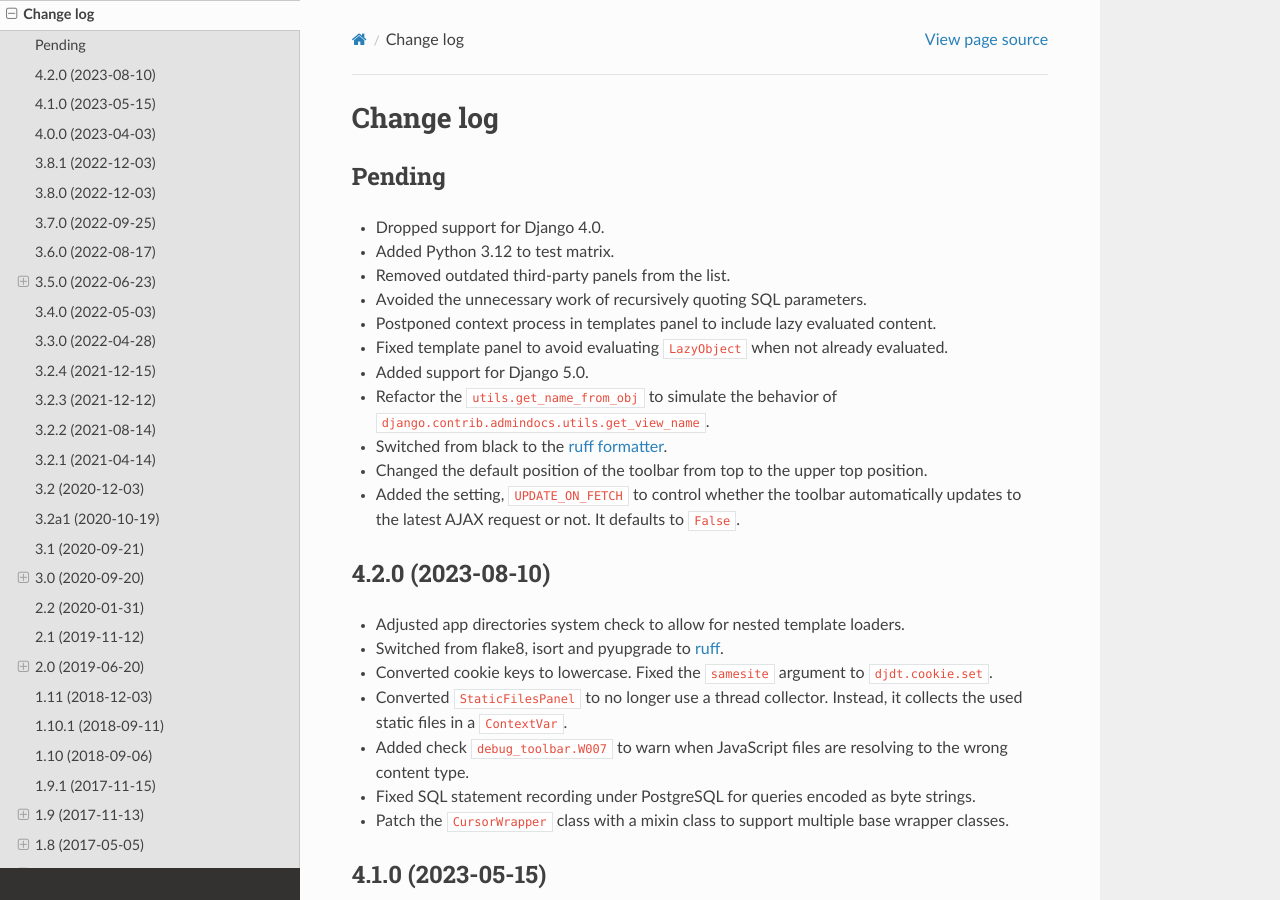
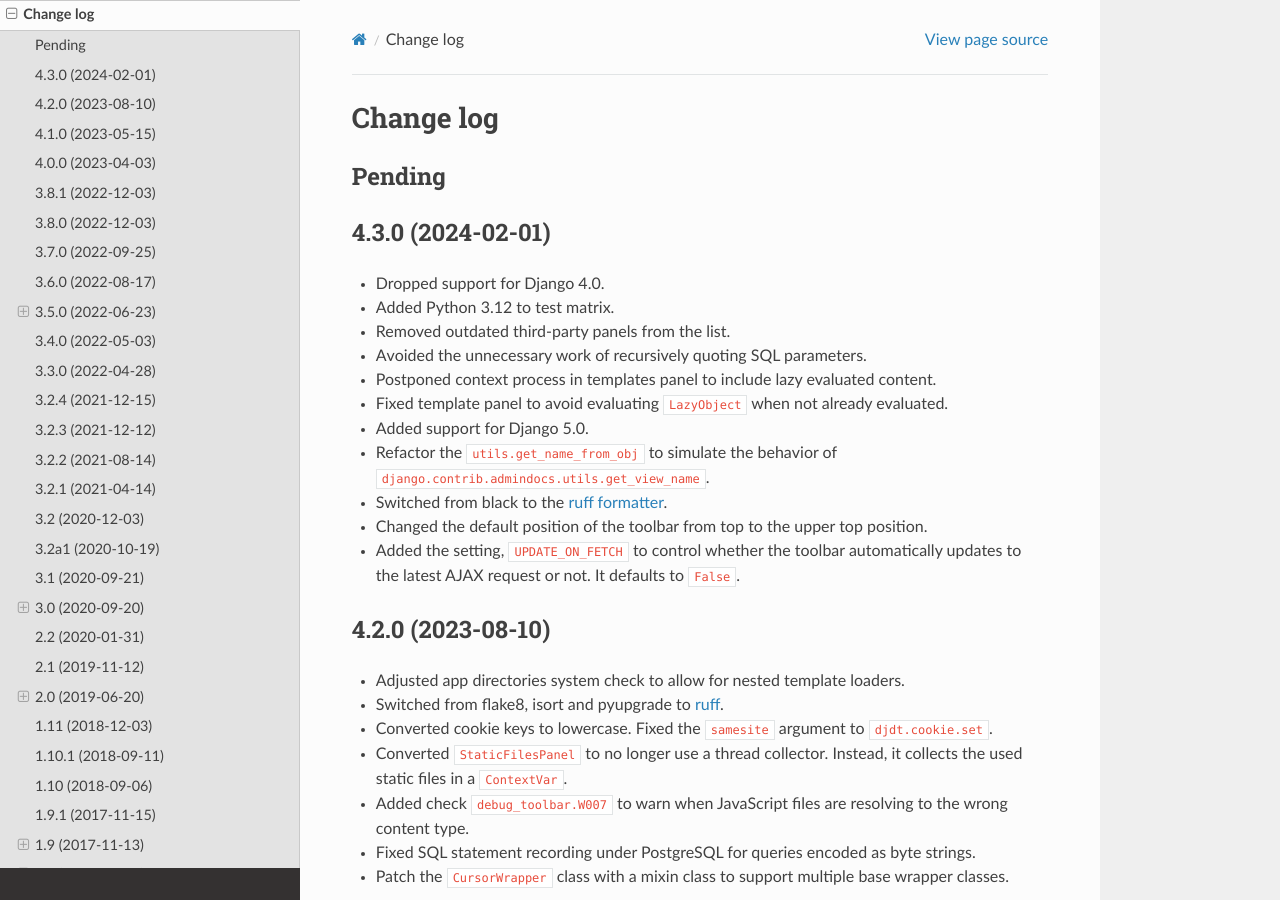
Before and after one commit to jazzband/django-debug-toolbar, a Sphinx documentation site: the page built from docs/changes.rst, in a window 1280 px wide and 900 px high. Built offline with Sphinx 7.4.7 and the Read the Docs theme 2.0.0, drawn with Linux system fonts in a browser that asks for light colours.

Commit message:
Version 4.3.0

```diff
--- a/debug_toolbar/__init__.py
+++ b/debug_toolbar/__init__.py
@@ -4,7 +4,7 @@
 
 # Do not use pkg_resources to find the version but set it here directly!
 # see issue #1446
-VERSION = "4.2.0"
+VERSION = "4.3.0"
 
 # Code that discovers files or modules in INSTALLED_APPS imports this module.
 urls = "debug_toolbar.urls", APP_NAME
--- a/docs/changes.rst
+++ b/docs/changes.rst
@@ -3,6 +3,9 @@
 
 Pending
 -------
+
+4.3.0 (2024-02-01)
+------------------
 
 * Dropped support for Django 4.0.
 * Added Python 3.12 to test matrix.
--- a/docs/conf.py
+++ b/docs/conf.py
@@ -25,7 +25,7 @@
 copyright = copyright.format(datetime.date.today().year)
 
 # The full version, including alpha/beta/rc tags
-release = "4.2.0"
+release = "4.3.0"
 
 
 # -- General configuration ---------------------------------------------------
```
